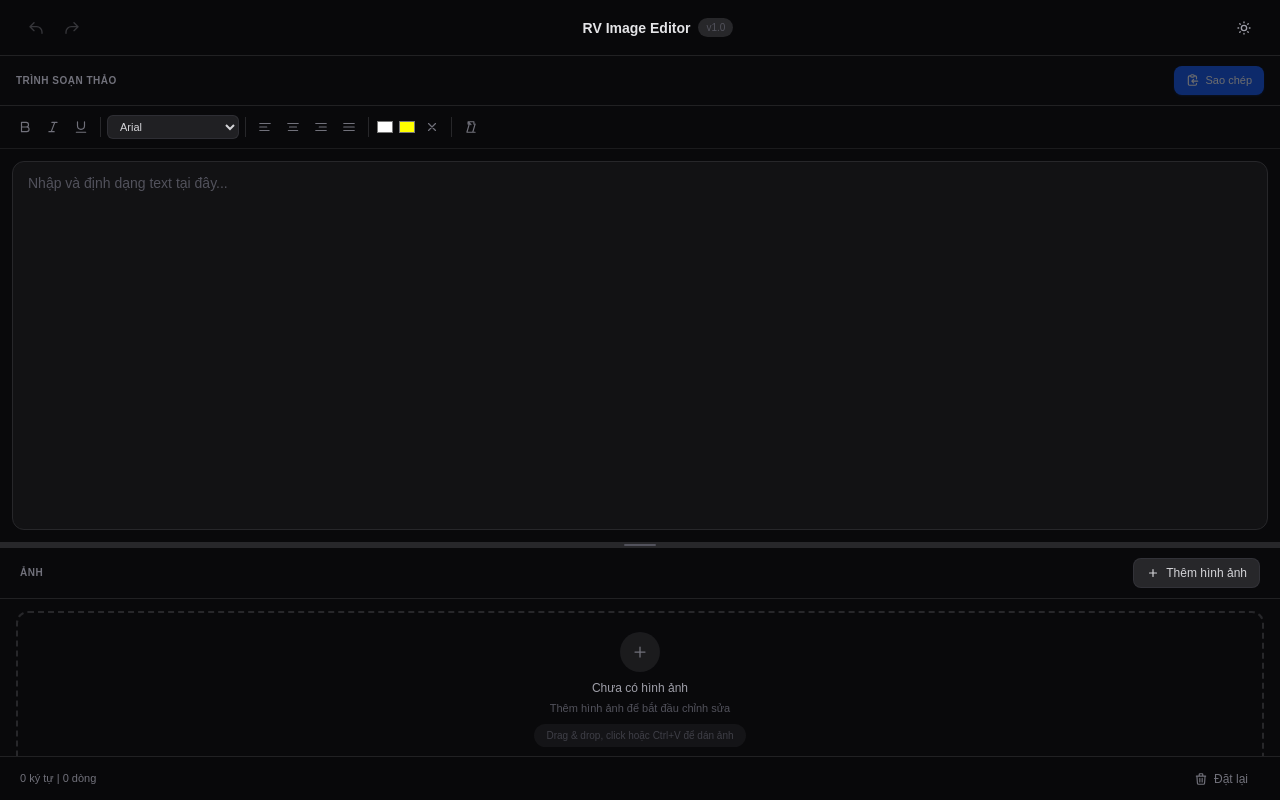
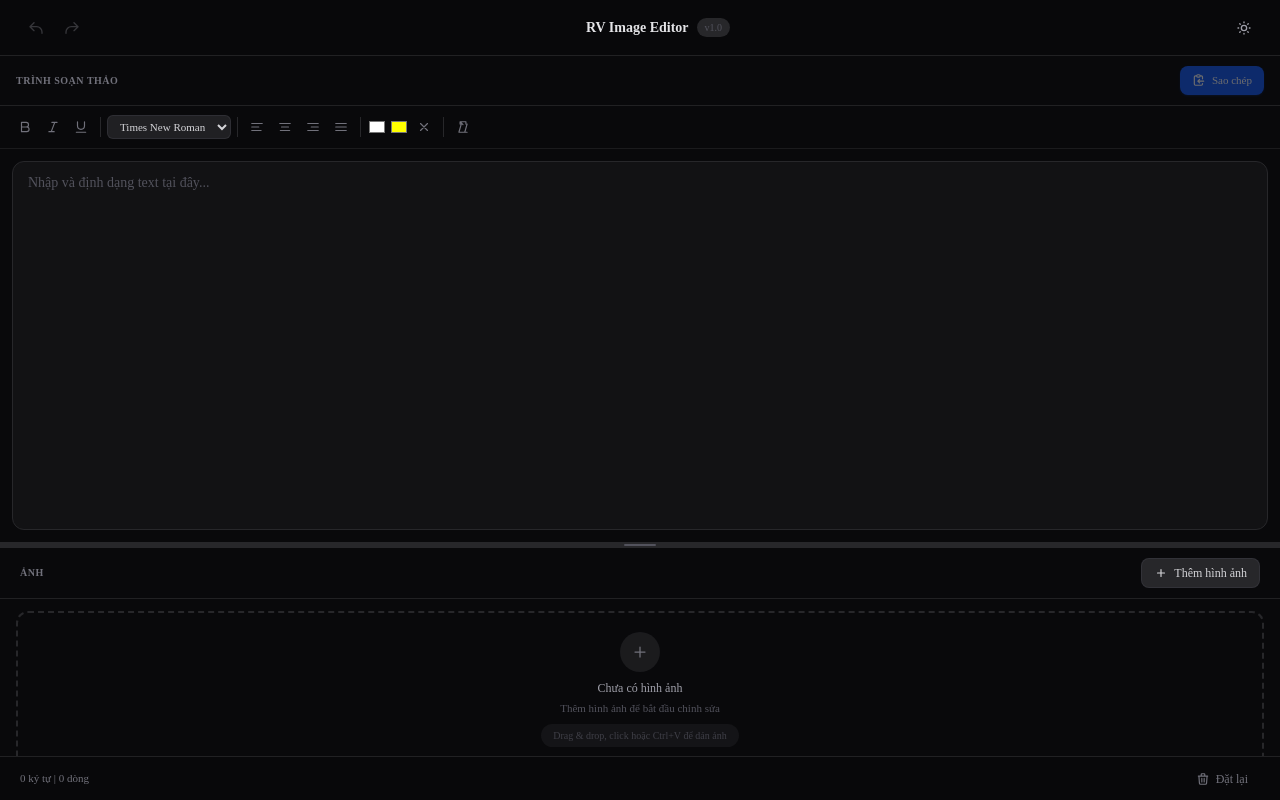
Before and after one commit to LeNguyenTatThang/text-image-editor, a Next.js app: page / in a window 1280 px wide. Built offline with nearby package versions, Linux system fonts and the light colour scheme.

Commit message:
fix: replace Arial font with Times New Roman to fix Vietnamese character display

```diff
--- a/app/globals.css
+++ b/app/globals.css
@@ -22,7 +22,7 @@
 body {
   background: var(--background);
   color: var(--foreground);
-  font-family: Arial, Helvetica, sans-serif;
+  font-family: "Times New Roman", Times, serif;
 }
 
 * {
--- a/src/components/editor/text/RichTextEditor.tsx
+++ b/src/components/editor/text/RichTextEditor.tsx
@@ -20,7 +20,7 @@ const SEP = "w-px h-5 bg-zinc-300 mx-1 dark:bg-zinc-800";
 
 export default function RichTextEditor({ initialHtml, onTextChange }: RichTextEditorProps) {
   const editorRef = useRef<HTMLDivElement>(null);
-  const [currentFont, setCurrentFont] = useState("Arial");
+  const [currentFont, setCurrentFont] = useState("Times New Roman");
   const [activeCmds, setActiveCmds] = useState<Set<string>>(new Set());
   const [isEmpty, setIsEmpty] = useState(true);
 
@@ -133,7 +133,7 @@ export default function RichTextEditor({ initialHtml, onTextChange }: RichTextEd
         </button>
         <div className={SEP} />
         <select value={currentFont} onChange={(e) => { setCurrentFont(e.target.value); execCmd("fontName", e.target.value); }} className={SEL}>
-          {["Arial", "Inter", "Roboto", "Montserrat", "Poppins", "Times New Roman", "Courier New"].map((f) => (<option key={f} value={f}>{f}</option>))}
+          {["Times New Roman", "Inter", "Roboto", "Montserrat", "Poppins", "Courier New"].map((f) => (<option key={f} value={f}>{f}</option>))}
         </select>
         <div className={SEP} />
         <button onClick={() => handleAlign("left")} title="Căn trái" className={TB + (activeCmds.has("justifyLeft") ? TB_ON : TB_OFF)}>
--- a/src/types/editor.ts
+++ b/src/types/editor.ts
@@ -54,7 +54,7 @@ export interface HistoryState {
 }
 
 export const DEFAULT_TEXT_STYLE: TextStyle = {
-  fontFamily: "Inter",
+  fontFamily: "Times New Roman",
   fontSize: 32,
   fontWeight: 400,
   fontStyle: "normal",
@@ -74,7 +74,6 @@ export const FONT_OPTIONS = [
   "Montserrat",
   "Poppins",
   "Noto Sans",
-  "Arial",
   "Times New Roman",
 ];
 
```
Also changed, not shown: 1 other file (tests, documents, lock files or other folders).
